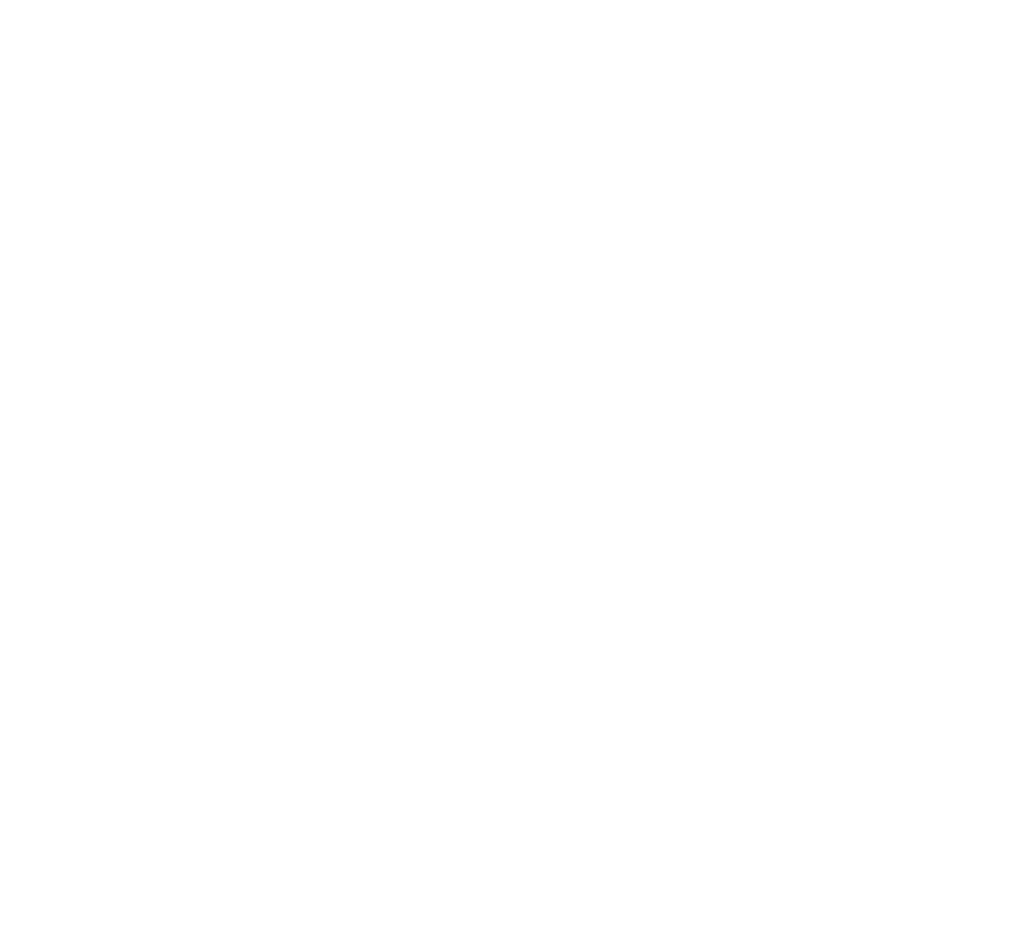
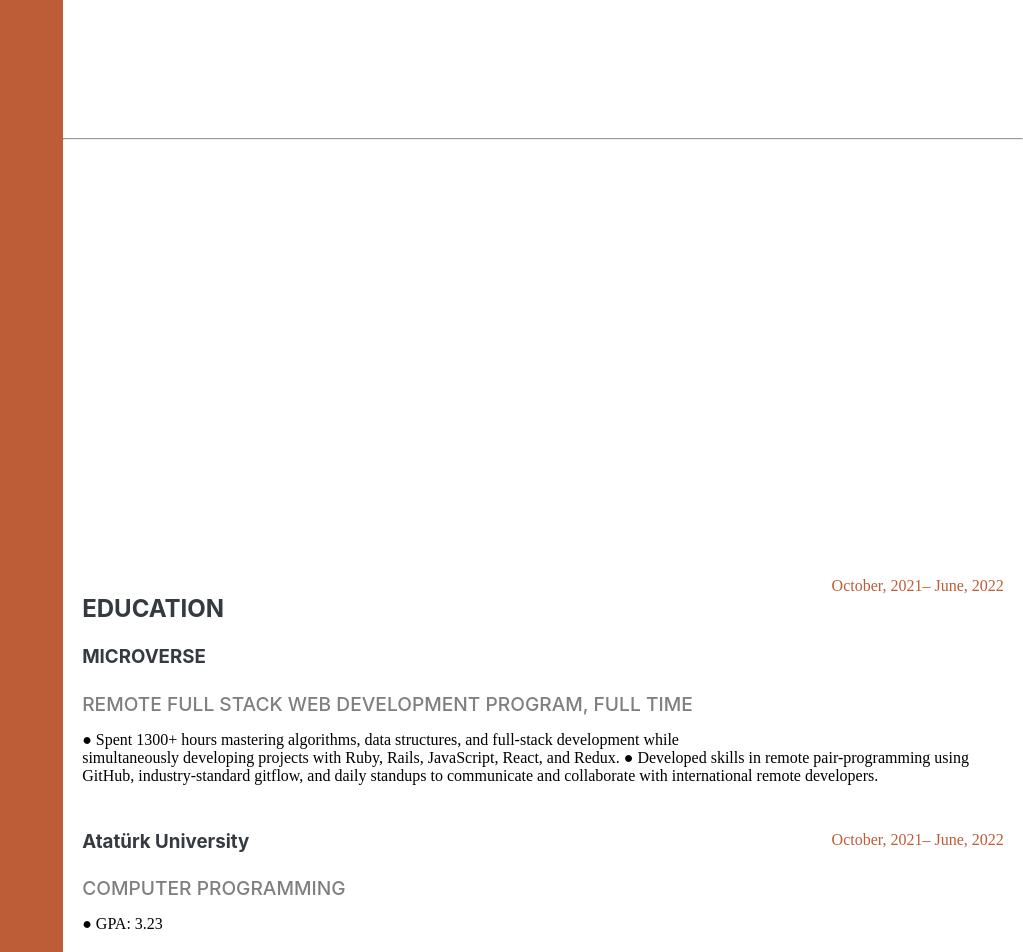
Before and after one commit to AtillaTahak/Resume-React, a React (Create React App) app: page / in a window 1280 px wide. Shown: the part 1660-2612 px from the top of the page, without its empty margins (257-1280 px from the left). Before the commit the page ends 1606 px from the top, so only its background shows below. Built offline with nearby package versions, Linux system fonts and the light colour scheme.

Commit message:
added Education

```diff
--- a/src/components/Contents/Education.js
+++ b/src/components/Contents/Education.js
@@ -1,10 +1,42 @@
 import React from 'react';
+import { Content, Cards, CardsDate, SubHeading, CardDetails } from '../styles/Experience.styled'
+import { Titlespan } from '../styles/About.styled'
 
 export const Education = () => {
     return (
-        <div>
+        <>
+            <hr />
+            <Content id='experience'>
+                <Cards>
+                    <CardsDate>
+                        October, 2021– June, 2022
+                    </CardsDate>
+                    <CardDetails>
+                        <h1>EDUCATION</h1>
 
-        </div>
+                        <h3>MICROVERSE </h3>
+                        <SubHeading>Remote Full Stack Web Development Program, Full Time</SubHeading>
+                        <p>
+                            ● Spent 1300+ hours mastering algorithms, data structures, and full-stack development while<br/>
+                            simultaneously developing projects with Ruby, Rails, JavaScript, React, and Redux.
+                            ● Developed skills in remote pair-programming using GitHub, industry-standard gitflow, and daily standups to communicate and collaborate with international remote developers.
+                        </p>
+                    </CardDetails>
+                </Cards>
+                <Cards>
+                    <CardsDate>
+                        October, 2021– June, 2022
+                    </CardsDate>
+                    <CardDetails>
+                        <h3>Atatürk University </h3>
+                        <SubHeading>Computer Programming</SubHeading>
+                        <p>
+                            ● GPA: 3.23
+                        </p>
+                    </CardDetails>
+                </Cards>
+            </Content>
+        </>
     );
 
 }
--- a/src/components/Contents/Experience.js
+++ b/src/components/Contents/Experience.js
@@ -6,13 +6,14 @@ export const Experience = () => {
     return (
         <>
             <hr />
-            <Content>
-                <h1>Experience</h1>
+            <Content id='experience'>
                 <Cards>
                     <CardsDate>
                         02, 2015– Present
                     </CardsDate>
                     <CardDetails>
+                    <h1>Experience</h1>
+
                         <h3>Full-stack Web Development </h3>
                         <SubHeading>as a Freelance</SubHeading>
                         <p>
--- a/src/components/styles/Experience.styled.js
+++ b/src/components/styles/Experience.styled.js
@@ -6,6 +6,7 @@ flex-direction:column;
 height: 100vh;
 justify-content: center;
 margin:auto 2%;
+margin-top: 20%;
 
 `
 
```
